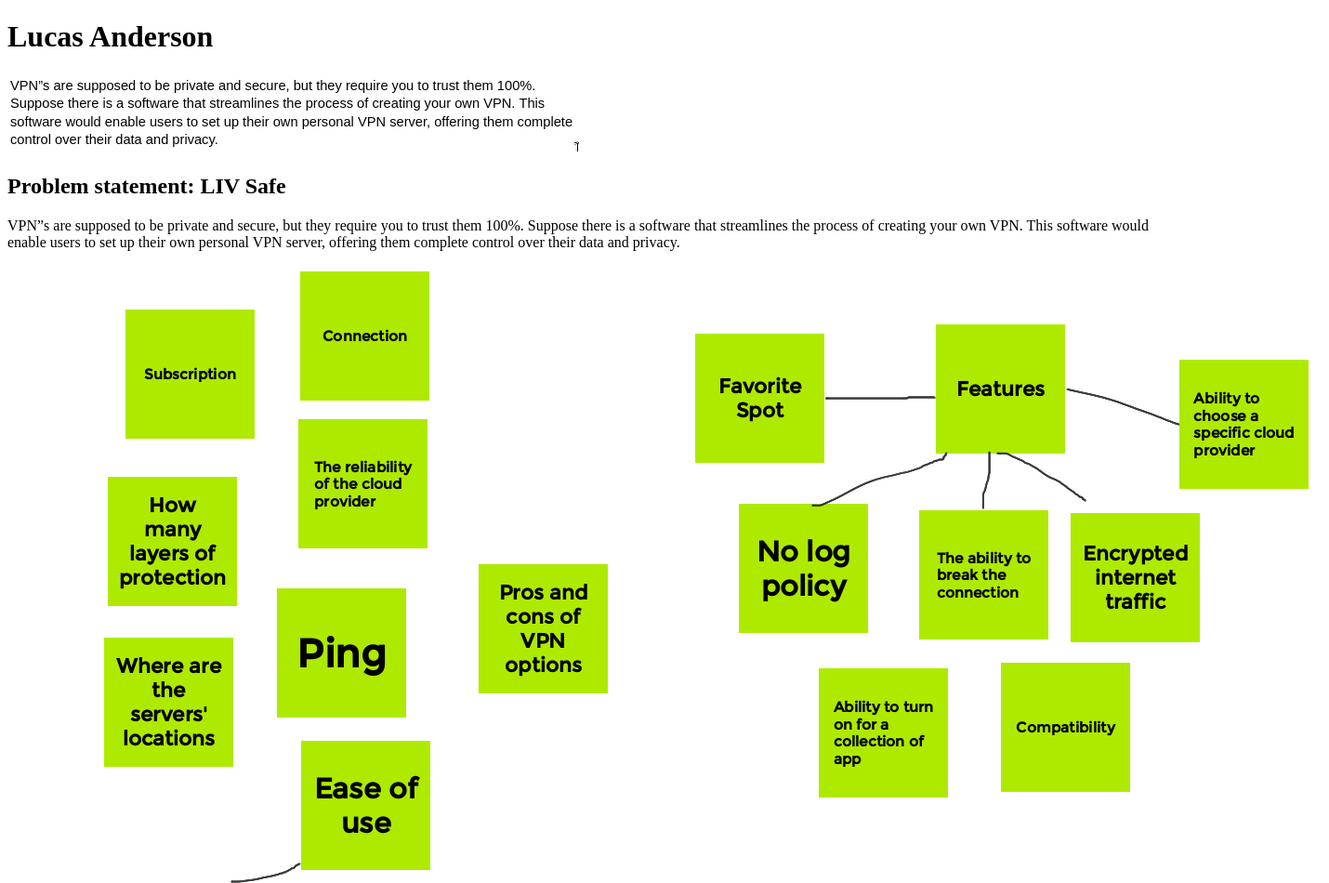
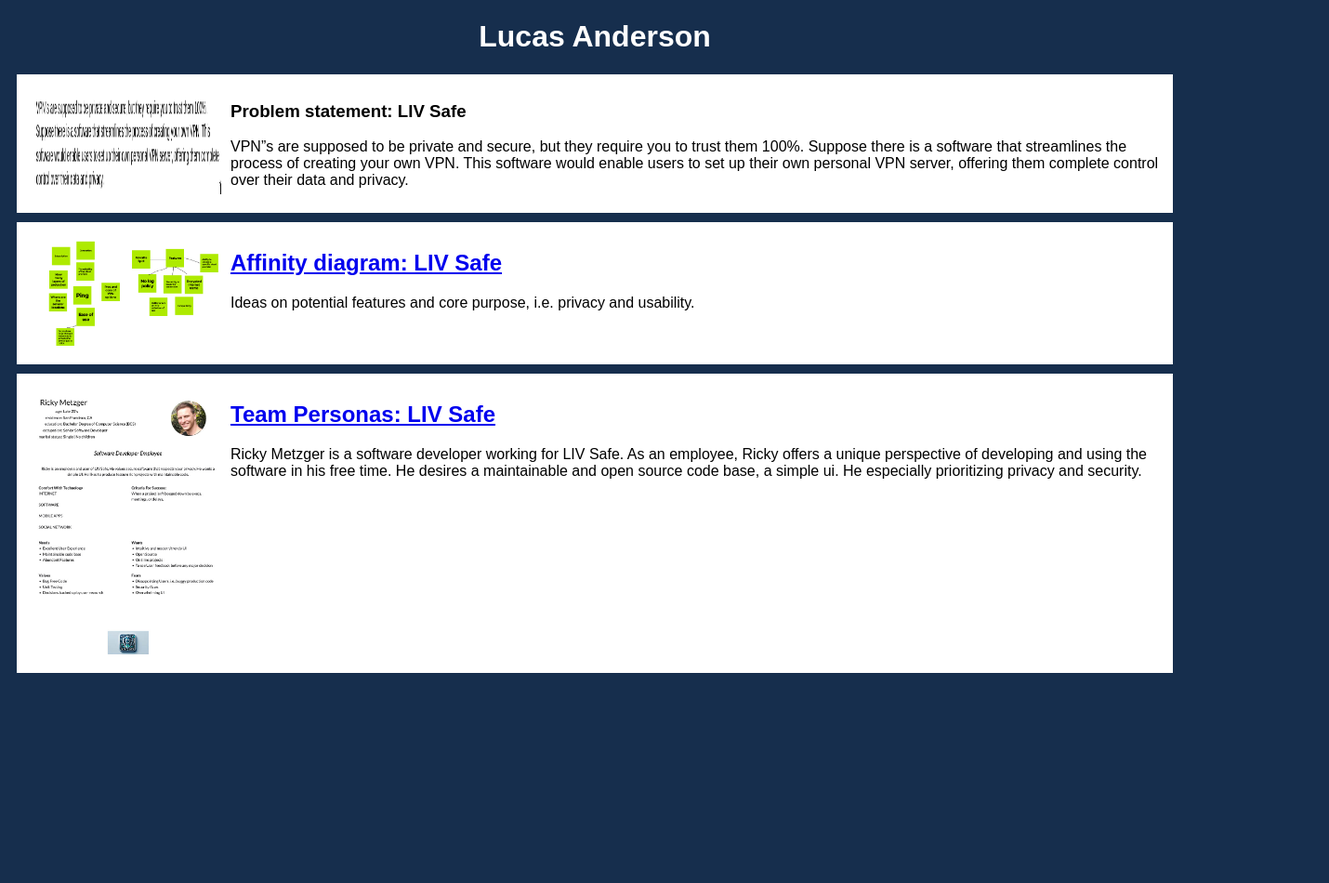
Before and after one commit to so-lucas/so-lucas.github.io, a plain HTML site: page index.html in a window 1280 px wide. Shown: the top 950 px of the page at 93% size, 1430 px wide, since content can reach past the window. After the commit the page ends 800 px from the top, so only its background shows below. Drawn offline with Linux system fonts and the light colour scheme.

Commit message:
added persona section

```diff
--- a/index.html
+++ b/index.html
@@ -1,5 +1,6 @@
 <!DOCTYPE html>
 <html>
+<link rel="stylesheet" href="styles.css" />
 
 <head>
     <title>CSCE 190: Lucas Anderson</title>
@@ -10,7 +11,7 @@
     <section class="assign">
         <img src="images/problem-statement.png" />
         <section class="assign-det">
-      <h2>Problem statement: LIV Safe</h2>
+            <h3>Problem statement: LIV Safe</h2>
                 <p>
                     VPN”s are supposed to be private and secure, but they require you to trust them 100%.
                     Suppose there is a software that streamlines the process of creating your own VPN.
@@ -29,6 +30,16 @@
                 Ideas on potential features and core purpose, i.e. privacy and usability.
         </section>
     </section>
+    <section class="assign">
+        <img src="images/my-persona.jpg" />
+        <section class="assign-det">
+            <a href="files/all-personas.pdf">
+                <h2>Team Personas: LIV Safe</h2>
+            </a>
+            <p>
+               Ricky Metzger is a software developer working for LIV Safe. As an employee, Ricky offers a unique perspective of developing and using the software in his free time. He desires a maintainable and open source code base, a simple ui. He especially prioritizing privacy and security. </p>
+        </section>
+    </section>
 </body>
 
 </html>
--- /dev/null
+++ b/styles.css
@@ -0,0 +1,35 @@
+body {
+
+    background: #162e4d;
+
+    font-family: Arial, Helvetica, sans-serif;
+
+}
+
+h1 {
+
+    color: white;
+
+    text-align: center;
+
+}
+
+.assign {
+
+    display: flex;
+
+    padding: 10px;
+
+    margin: 10px;
+
+    background: white;
+
+}
+
+.assign img {
+
+    width: 200px;
+
+    padding: 10px;
+
+}
```
Also changed, not shown: images/my-persona.jpg (added), 1 other file. Lines whose indentation alone changed are shown as unchanged.
